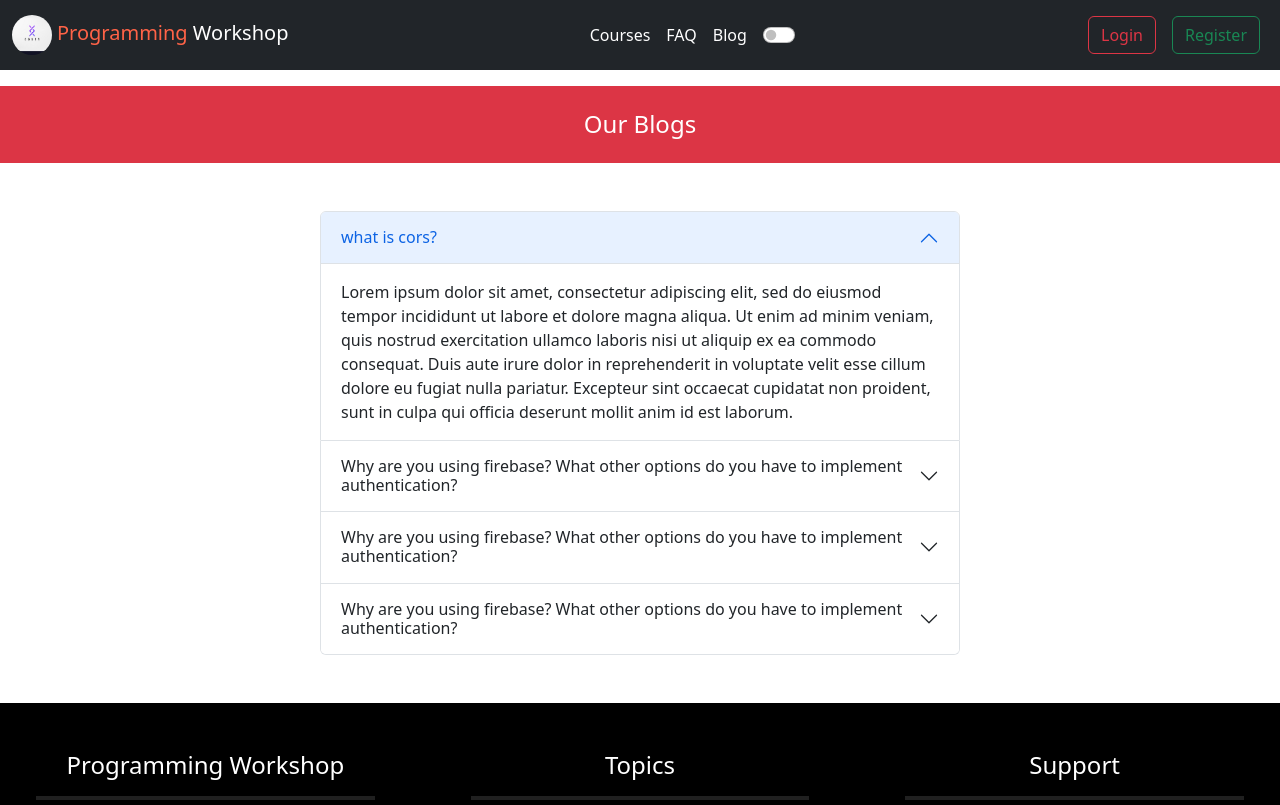
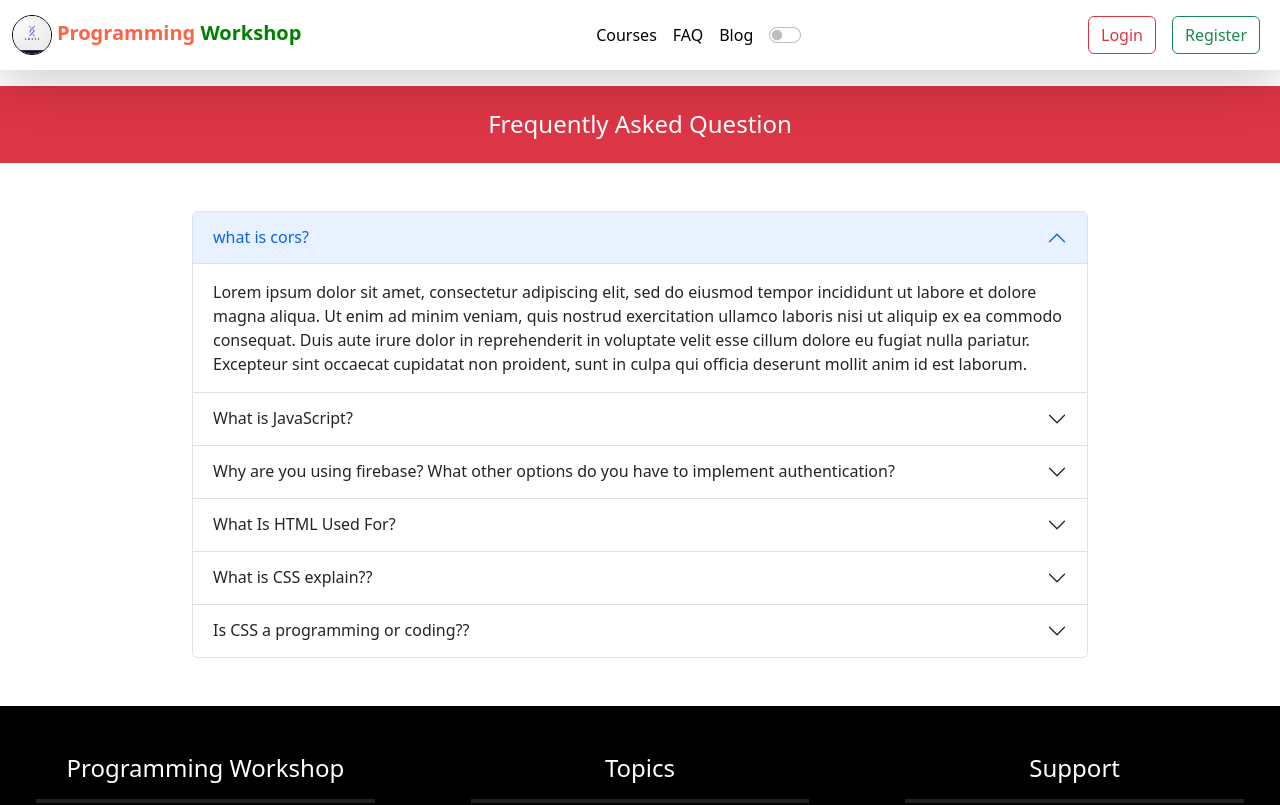
Before and after one commit to mdsultanmahmud/programming-workshop-clients, a React (Create React App) app: page /faq in a window 1280 px wide. Shown: the top 805 px of the page. Built offline with nearby package versions, Linux system fonts and the light colour scheme; no server answers.

Commit message:
react page converted into pdf file done

```diff
--- a/package.json
+++ b/package.json
@@ -16,6 +16,7 @@
     "react-router-dom": "^6.4.2",
     "react-scripts": "5.0.1",
     "react-switch": "^7.0.0",
+    "react-to-pdf": "^0.0.14",
     "web-vitals": "^2.1.4"
   },
   "scripts": {
--- a/src/components/Blog/Blog.js
+++ b/src/components/Blog/Blog.js
@@ -6,7 +6,7 @@ import blogFour from '../../image/node.png'
 const Blog = () => {
     return (
         <div className='container'>
-            <div className="blog-item border shadow-sm rounded p-3 my-4 d-md-flex d-sm-block align-items-center">
+            <div className="blog-item  border shadow-lg rounded p-3 my-4 d-md-flex d-sm-block align-items-center">
                 <div className='w-100'>
                     <img className='mx-auto d-block' style={{ width: '90%' }} src={blogOne} alt="" />
                 </div>
@@ -20,7 +20,7 @@ const Blog = () => {
 
 
 
-            <div className="blog-item border shadow-sm rounded p-3 my-4 d-md-flex d-sm-block align-items-center">
+            <div className="blog-item  border shadow-lg rounded p-3 my-4 d-md-flex d-sm-block align-items-center">
                 <div className='w-100'>
                     <h4 className='text-muted'> Why are you using firebase? What other options do you have to implement authentication?</h4>
                     <p>
@@ -37,7 +37,7 @@ const Blog = () => {
             </div>
 
 
-            <div className="blog-item border shadow-sm rounded p-3 my-4 d-md-flex d-sm-block align-items-center">
+            <div className="blog-item  border shadow-lg rounded p-3 my-4 d-md-flex d-sm-block align-items-center">
                 <div className='w-100'>
                     <img className='mx-auto d-block' style={{ width: '90%' }} src={blogThree} alt="" />
                 </div>
@@ -54,7 +54,7 @@ const Blog = () => {
 
 
 
-            <div className="blog-item border shadow-sm rounded p-3 my-4 d-md-flex d-sm-block align-items-center">
+            <div className="blog-item  border shadow-lg rounded p-3 my-4 d-md-flex d-sm-block align-items-center">
                 <div className='w-100'>
                     <h4 className='text-muted'> What is Node? How does Node work?</h4>
                     <p>
--- a/src/components/Checkout/Checkout.js
+++ b/src/components/Checkout/Checkout.js
@@ -12,23 +12,23 @@ const Checkout = () => {
     const { index, name, picture, balance, ratings, title, lecture, about, timeDuration, authorName } = course
     const navigate = useNavigate()
     const confirmCourse = () =>{
-        toast.success('You are successfully purchuse!!')
+        toast.success('You successfully purchuse!!')
         navigate('/')
     }
     return (
         <div className='cart-container'>
             <h3 className='text-danger text-center text-uppercase'>You Have to Pay {balance} for this course.</h3>
             <hr />
-            <div className='d-flex flex-wrap justify-content-between'>
-                <div>
+            <div >
+                <div className='d-flex flex-wrap justify-content-between'>
                     <h4 className='text-white'><strong>Course Name:</strong> {name}</h4>
                     <p className='text-white'><strong>Price:</strong> ${balance}</p>
                 </div>
-                <div>
+                <div className='d-flex flex-wrap justify-content-between'>
                     <p className='text-white'><strong>Lecture:</strong> {lecture}</p>
                     <p className='text-white'><strong>Instructor:</strong> {authorName}</p>
                 </div>
-                <div>
+                <div className='d-flex flex-wrap justify-content-between'>
                     <p className='text-danger'><strong>Your Name:</strong> {user?.displayName}</p>
                     <p className='text-danger'><strong>Your Email:</strong> {user?.email}</p>
                 </div>
--- a/src/components/CourseDetails/CourseDetails.js
+++ b/src/components/CourseDetails/CourseDetails.js
@@ -1,15 +1,22 @@
 import React from 'react';
 import { useLoaderData } from 'react-router-dom';
-import  {Button} from 'react-bootstrap';
+import { Button } from 'react-bootstrap';
 import { Link } from 'react-router-dom';
+import Pdf from "react-to-pdf";
 import './CourseDetails.css'
+const ref = React.createRef();
 const CourseDetails = () => {
     const course = useLoaderData()
-    const {index, name, picture, balance,ratings,title,lecture,about,timeDuration, authorName} = course
+    const { index, name, picture, balance, ratings, title, lecture, about, timeDuration, authorName } = course
     console.log(course)
     return (
-        <div className='course-details'>
-            <h3 className='text-center text-primary my-3'>Learning About {name}   <Button className='ms-2' variant="outline-info" size="sm">Download PDF</Button></h3>
+        <div>
+            <h3 className='text-center text-primary my-3'>Learning About {name}  <Pdf targetRef={ref} filename="code-example.pdf">
+                {({ toPdf }) => <Button onClick={toPdf} className='ms-2' variant="outline-info" size="sm">
+                    Generate Pdf
+                </Button>}
+            </Pdf> </h3>
+            <div className='course-details' ref={ref}>
                 <img className='img-fluid' src={picture} alt="" />
                 <h2><strong>Course Name: </strong> {name}</h2>
                 <h3><strong>Course Title: </strong> {title}</h3>
@@ -21,7 +28,8 @@ const CourseDetails = () => {
                     <p className='text-muted text-uppercase'><strong>Total Time: </strong>{timeDuration}h</p>
                     <p className='text-muted text-uppercase'><strong>Ratings: </strong>{ratings}</p>
                 </div>
-            <Button  className='w-50 my-3 mx-auto d-block' variant="outline-danger"><Link to={`/checkout/${index}`}>Get Premium Access</Link></Button>
+                <Button className='w-50 my-3 mx-auto d-block' variant="outline-danger"><Link to={`/checkout/${index}`}>Get Premium Access</Link></Button>
+            </div>
         </div>
     );
 };
--- a/src/components/Courses/Courses.css
+++ b/src/components/Courses/Courses.css
@@ -47,10 +47,10 @@
 }
 
 .course-name:hover > a{
-    color: rgb(248, 132, 149);
+    color: rgb(245, 7, 42);
 }
 
 .course-name:hover{
-    background-color: rgba(0, 0, 0, 0.5);
+    background-color: black;
     cursor: pointer;
 }
--- a/src/components/FAQ/FAQ.js
+++ b/src/components/FAQ/FAQ.js
@@ -3,8 +3,8 @@ import Accordion from 'react-bootstrap/Accordion';
 const FAQ = () => {
     return (
         <div>
-            <h4 className='bg-danger text-white py-4 text-center mt-3'>Our Blogs</h4>
-            <Accordion className='w-50 mx-auto my-5' defaultActiveKey="0">
+            <h4 className='bg-danger text-white py-4 text-center mt-3'>Frequently Asked Question</h4>
+            <Accordion style={{ width: '70%' }} className='mx-auto my-5' defaultActiveKey="0">
                 <Accordion.Item eventKey="0">
                     <Accordion.Header> what is cors?</Accordion.Header>
                     <Accordion.Body>
@@ -18,15 +18,9 @@ const FAQ = () => {
                     </Accordion.Body>
                 </Accordion.Item>
                 <Accordion.Item eventKey="1">
-                    <Accordion.Header>Why are you using firebase? What other options do you have to implement authentication?</Accordion.Header>
+                    <Accordion.Header>What is JavaScript?</Accordion.Header>
                     <Accordion.Body>
-                        Lorem ipsum dolor sit amet, consectetur adipiscing elit, sed do
-                        eiusmod tempor incididunt ut labore et dolore magna aliqua. Ut enim ad
-                        minim veniam, quis nostrud exercitation ullamco laboris nisi ut
-                        aliquip ex ea commodo consequat. Duis aute irure dolor in
-                        reprehenderit in voluptate velit esse cillum dolore eu fugiat nulla
-                        pariatur. Excepteur sint occaecat cupidatat non proident, sunt in
-                        culpa qui officia deserunt mollit anim id est laborum.
+                        JavaScript is a scripting language that enables you to create dynamically updating content, control multimedia, animate images, and pretty much everything else.
                     </Accordion.Body>
                 </Accordion.Item>
                 <Accordion.Item eventKey="2">
@@ -42,15 +36,22 @@ const FAQ = () => {
                     </Accordion.Body>
                 </Accordion.Item>
                 <Accordion.Item eventKey="3">
-                    <Accordion.Header>Why are you using firebase? What other options do you have to implement authentication?</Accordion.Header>
+                    <Accordion.Header>What Is HTML Used For?</Accordion.Header>
                     <Accordion.Body>
-                        Lorem ipsum dolor sit amet, consectetur adipiscing elit, sed do
-                        eiusmod tempor incididunt ut labore et dolore magna aliqua. Ut enim ad
-                        minim veniam, quis nostrud exercitation ullamco laboris nisi ut
-                        aliquip ex ea commodo consequat. Duis aute irure dolor in
-                        reprehenderit in voluptate velit esse cillum dolore eu fugiat nulla
-                        pariatur. Excepteur sint occaecat cupidatat non proident, sunt in
-                        culpa qui officia deserunt mollit anim id est laborum.
+                        Hypertext Markup Language, or HTML, is a programming language used to describe the structure of web pages. HTML makes it possible to create static pages with text, headings, tables, lists, images, links, and so on.
+                    </Accordion.Body>
+                </Accordion.Item>
+                <Accordion.Item eventKey="4">
+                    <Accordion.Header>What is CSS explain??</Accordion.Header>
+                    <Accordion.Body>
+
+                        Cascading Style Sheets (CSS) is a stylesheet language used to describe the presentation of a document written in HTML or XML (including XML dialects such as SVG, MathML or XHTML). CSS describes how elements should be rendered on screen, on paper, in speech, or on other media.
+                    </Accordion.Body>
+                </Accordion.Item>
+                <Accordion.Item eventKey="5">
+                    <Accordion.Header>Is CSS a programming or coding??</Accordion.Header>
+                    <Accordion.Body>
+                        The main reason why HTML and CSS aren't considered programming languages is because they only determine the structure and the style of the webpage you're building. They don't contain any instructions like the other front-end languages
                     </Accordion.Body>
                 </Accordion.Item>
             </Accordion>
--- a/src/components/Header/Header.css
+++ b/src/components/Header/Header.css
@@ -1,6 +1,7 @@
 .customize-link a{
     text-decoration: none;
-    color: white;
+    color: black;
+    font-weight: 500;
 }
 .customize-link a:hover{
     color: red;
@@ -8,7 +9,12 @@
 
 .brand-customize{
     text-decoration: none;
-    color: white;
+    color: green;
+    font-weight: 600;
+}
+
+.brand-customize:hover{
+    color: green;
 }
 
 .brand-first{
--- a/src/components/Header/Header.js
+++ b/src/components/Header/Header.js
@@ -25,10 +25,10 @@ const Header = () => {
 
 
   return (
-    <Navbar bg="dark" expand="lg">
+    <Navbar className='shadow-lg' bg="white" expand="lg">
       <Container fluid>
         <Navbar.Brand >
-          <img style={{ width: '40px', height: '40px', borderRadius: '50%', marginRight: '5px' }} src={brand} alt="" />
+          <img style={{ width: '40px', height: '40px', borderRadius: '50%', marginRight: '5px', border:'1px solid black' }} src={brand} alt="" />
           <Link className='brand-customize' to={'/'}><span className='brand-first'>Programming</span> Workshop</Link>
         </Navbar.Brand>
         <Navbar.Toggle className='bg-white' aria-controls="navbarScroll" />
--- a/src/components/Home/Home.js
+++ b/src/components/Home/Home.js
@@ -12,15 +12,15 @@ const Home = () => {
             {/* main page design  */}
             <div style={{ width: '100vw' }} className='d-sm-block d-md-flex align-items-center column-reverse my-5'>
                 <div className='w-100 p-3'>
-                    <img style={{ width: '100%', height: '350px' }} src={home} alt="" />
+                    <img style={{ width: '90%', height: '350px' }} src={home} alt="" />
                 </div>
                 <div className='w-100 p-3'>
-                    <h4 className='text-danger text-uppercase home-title'>Learn From Programming Workshop</h4>
+                    <h4 className='text-danger text-center text-uppercase home-title'>Learn From Programming Workshop</h4>
                     <p className='home-para'>
                         Technology Is Bringing A Massive Wave Of Evolution On Learning Things In Different Ways.
                     </p>
-                    <Button className='w-50 ' variant="outline-danger">Get Started</Button>
-                    <Button className='w-50' variant="outline-dark"><Link className='link' to='/courses'>View Courses</Link></Button>
+                    <Button className=' px-5 mb-2 mx-lg-3 ' variant="outline-danger">Get Started</Button>
+                    <Button className=' px-5' variant="outline-dark"><Link className='link' to='/courses'>View Courses</Link></Button>
                 </div>
             </div>
             <div>
--- a/src/components/Login/Login.css
+++ b/src/components/Login/Login.css
@@ -1,6 +1,5 @@
 .customize-form{
     margin-top: 2rem;
-    border: 1px solid red;
     border-radius: 12px;
 }
 
--- a/src/components/Login/Login.js
+++ b/src/components/Login/Login.js
@@ -67,7 +67,7 @@ const Login = () => {
     }
     return (
         <>
-            <Form onSubmit={handleUserLogin} className='mx-auto shadow-lg p-5  rounded-lg customize-form'>
+            <Form onSubmit={handleUserLogin} className='mx-auto shadow-lg p-5 border  rounded-lg customize-form'>
                 <h3 className='text-center text-danger'>Please Login</h3>
                 <Form.Group className="mb-3" controlId="formBasicEmail">
                     <Form.Label>Email address</Form.Label>
```
Also changed, not shown: 1 other file (tests, documents, lock files or other folders). Lines whose indentation alone changed are shown as unchanged.
